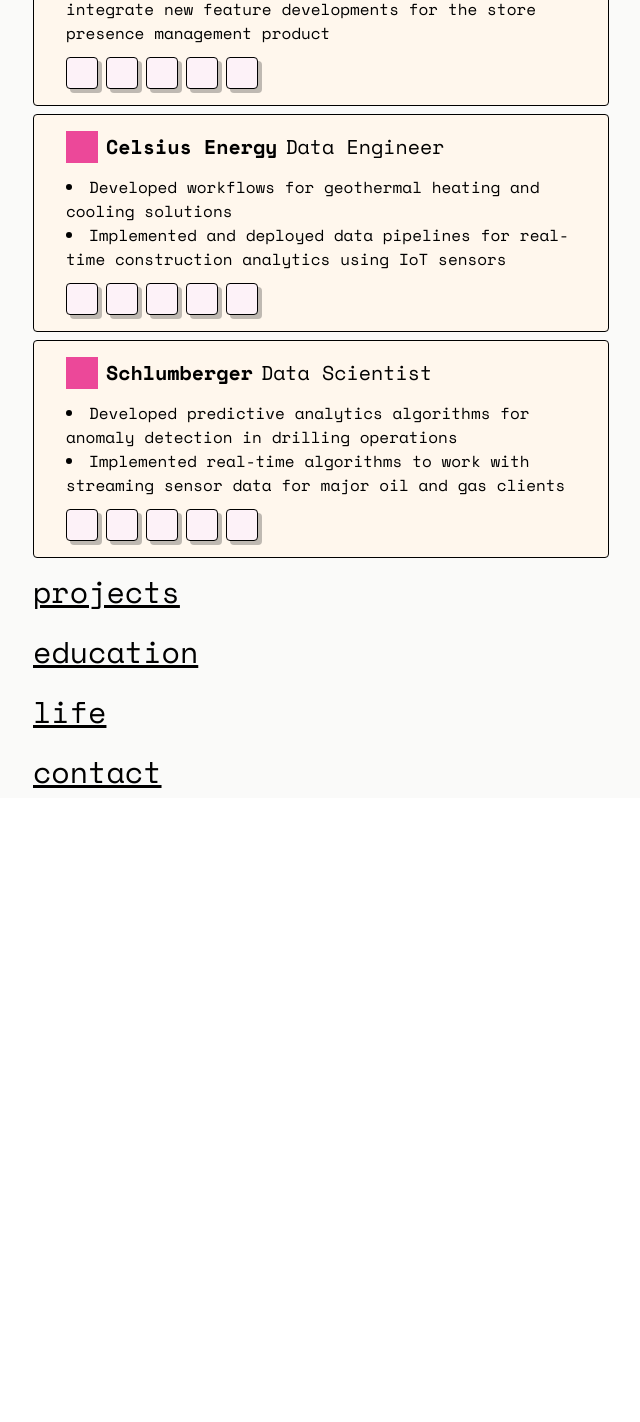
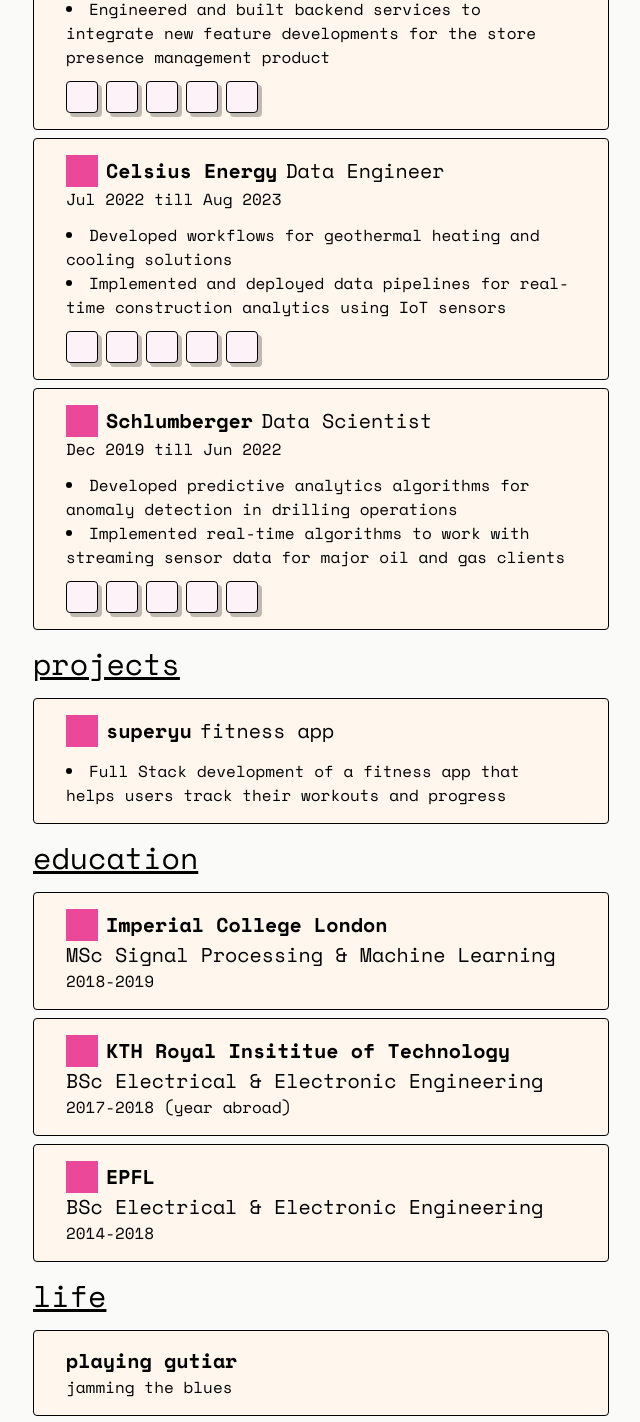
Before and after one commit to adityagarga/adityagarga.github.io, a React (Vite) app: page / in a window 1280 px wide. Shown: the part 500-1922 px from the top of the page, without its empty margins (319-959 px from the left). Before the commit the page ends 1298 px from the top, so only its background shows below. Built offline with nearby package versions, Linux system fonts and the light colour scheme.

Commit message:
added content

```diff
--- a/src/App.tsx
+++ b/src/App.tsx
@@ -25,8 +25,10 @@
                             work
                         </div>
                         <WorkCard
-                            companyName="Partoo"
-                            jobTitle="Full-Stack Engineer"
+                            primaryIcon
+                            primaryTitle="Partoo"
+                            secondaryTitle="Full-Stack Engineer"
+                            subtitles={['since Sept 2023']}
                             description={[
                                 'Developed features to help synchronize store information across major platforms (Google, Facebook, Waze)',
                                 'Engineered and built backend services to integrate new feature developments for the store presence management product',
@@ -40,8 +42,10 @@
                             ]}
                         />
                         <WorkCard
-                            companyName="Celsius Energy"
-                            jobTitle="Data Engineer"
+                            primaryIcon
+                            primaryTitle="Celsius Energy"
+                            secondaryTitle="Data Engineer"
+                            subtitles={['Jul 2022 till Aug 2023']}
                             description={[
                                 'Developed workflows for geothermal heating and cooling solutions',
                                 'Implemented and deployed data pipelines for real-time construction analytics using IoT sensors',
@@ -55,8 +59,10 @@
                             ]}
                         />
                         <WorkCard
-                            companyName="Schlumberger"
-                            jobTitle="Data Scientist"
+                            primaryIcon
+                            primaryTitle="Schlumberger"
+                            secondaryTitle="Data Scientist"
+                            subtitles={['Dec 2019 till Jun 2022']}
                             description={[
                                 'Developed predictive analytics algorithms for anomaly detection in drilling operations',
                                 'Implemented real-time algorithms to work with streaming sensor data for major oil and gas clients',
@@ -74,16 +80,55 @@
                         <div className="mb-2 font-space text-3xl font-normal text-black underline">
                             projects
                         </div>
+                        <WorkCard
+                            primaryIcon
+                            primaryTitle="superyu"
+                            secondaryTitle="fitness app"
+                            description={[
+                                'Full Stack development of a fitness app that helps users track their workouts and progress',
+                            ]}
+                        />
                     </section>
                     <section className="mt-4 flex flex-col items-start gap-y-2 px-4">
                         <div className="mb-2 font-space text-3xl font-normal text-black underline">
                             education
                         </div>
+                        <WorkCard
+                            primaryIcon
+                            primaryTitle="Imperial College London"
+                            secondaryTitle="MSc Signal Processing & Machine Learning"
+                            subtitles={['2018-2019']}
+                        />
+                        <WorkCard
+                            primaryIcon
+                            primaryTitle="KTH Royal Insititue of Technology"
+                            secondaryTitle="BSc Electrical & Electronic Engineering"
+                            subtitles={['2017-2018 (year abroad)']}
+                        />
+                        <WorkCard
+                            primaryIcon
+                            primaryTitle="EPFL"
+                            secondaryTitle="BSc Electrical & Electronic Engineering"
+                            subtitles={['2014-2018']}
+                        />
                     </section>
                     <section className="mt-4 flex flex-col items-start gap-y-2 px-4">
                         <div className="mb-2 font-space text-3xl font-normal text-black underline">
                             life
                         </div>
+                        <WorkCard
+                            primaryIcon={false}
+                            primaryTitle="playing gutiar"
+                            subtitles={['jamming the blues']}
+                        />
+                        <WorkCard
+                            primaryIcon={false}
+                            primaryTitle="lifting weights and running"
+                            subtitles={[
+                                'Paris Versailles 2022 & 2024',
+                                'Semi Marathon de Paris 2023',
+                            ]}
+                        />
                     </section>
                     <section className="mt-4 flex flex-col items-start gap-y-2 px-4">
                         <div className="mb-2 font-space text-3xl font-normal text-black underline">
@@ -94,6 +139,6 @@
             </div>
         </>
     );
-}
+};
 
 export default App;
--- a/src/WorkCard.tsx
+++ b/src/WorkCard.tsx
@@ -1,24 +1,55 @@
 type WorkCardProps = {
-    companyName: string;
-    jobTitle: string;
-    description: string[];
-    icons: string[];
-}
+    primaryIcon: boolean;
+    primaryTitle: string;
+    secondaryTitle?: string;
+    subtitles?: string[]; // Optional subtitles
+    description?: string[]; // Optional description
+    icons?: string[]; // Optional icons
+};
 
-export const WorkCard = ({ companyName, jobTitle, description, icons }: WorkCardProps) => {
+export const WorkCard = ({
+    primaryIcon,
+    primaryTitle,
+    secondaryTitle,
+    subtitles = [],
+    description = [],
+    icons = [],
+}: WorkCardProps) => {
     return (
-        <div className="flex max-w-xl flex-col gap-3 rounded border border-black bg-orange-50 px-8 py-4">
+        <div className="flex w-full max-w-xl flex-col gap-3 rounded border border-black bg-orange-50 px-8 py-4">
+            {/* Company and Job Title */}
+            <div className="flex flex-col flex-wrap">
                 <div className="flex flex-wrap items-center">
                     <div className="mr-2 flex items-center">
-                    <div className="mr-2 h-8 w-8 bg-pink-500"></div>
-                    <span className="font-space text-xl font-bold text-black">{companyName}</span>
+                        {primaryIcon && (
+                            <div className="mr-2 min-h-8 min-w-8 bg-pink-500">
+                                {/* <img src={primaryIcon} alt="icon" className="h-full w-full object-cover" /> */}
                             </div>
+                        )}
+                        <span className="font-space text-xl font-bold text-black">
+                            {primaryTitle}
+                        </span>
+                    </div>
+                    {secondaryTitle && (
                         <div>
                             <span className="font-space text-xl font-normal text-black">
-                        {jobTitle}
+                                {secondaryTitle}
                             </span>
                         </div>
+                    )}
                 </div>
+                {/* Subtitles */}
+                {subtitles.length > 0 && (
+                    <div className="font-space text-base font-medium text-black">
+                        {subtitles.map((subtitle, index) => (
+                            <div key={index}>{subtitle}</div>
+                        ))}
+                    </div>
+                )}
+            </div>
+
+            {/* Description */}
+            {description.length > 0 && (
                 <div>
                     <ul className="list-inside list-disc font-space text-base font-normal text-black">
                         {description.map((item, index) => (
@@ -26,13 +57,21 @@
                         ))}
                     </ul>
                 </div>
+            )}
+
+            {/* Icons */}
+            {icons.length > 0 && (
                 <div className="flex flex-wrap gap-2">
                     {icons.map((icon, index) => (
-                    <div key={index} className="inline-flex h-8 w-8 items-center justify-center rounded border border-black bg-pink-50 shadow-button">
-                        <div className="h-full w-full object-cover" />
+                        <div
+                            key={index}
+                            className="inline-flex size-8 items-center justify-center rounded border border-black bg-pink-50 shadow-button"
+                        >
+                            {/* <img src={icon} alt="icon" className="h-full w-full object-cover" /> */}
                         </div>
                     ))}
                 </div>
+            )}
         </div>
     );
 };
```
Lines whose indentation alone changed are shown as unchanged.
